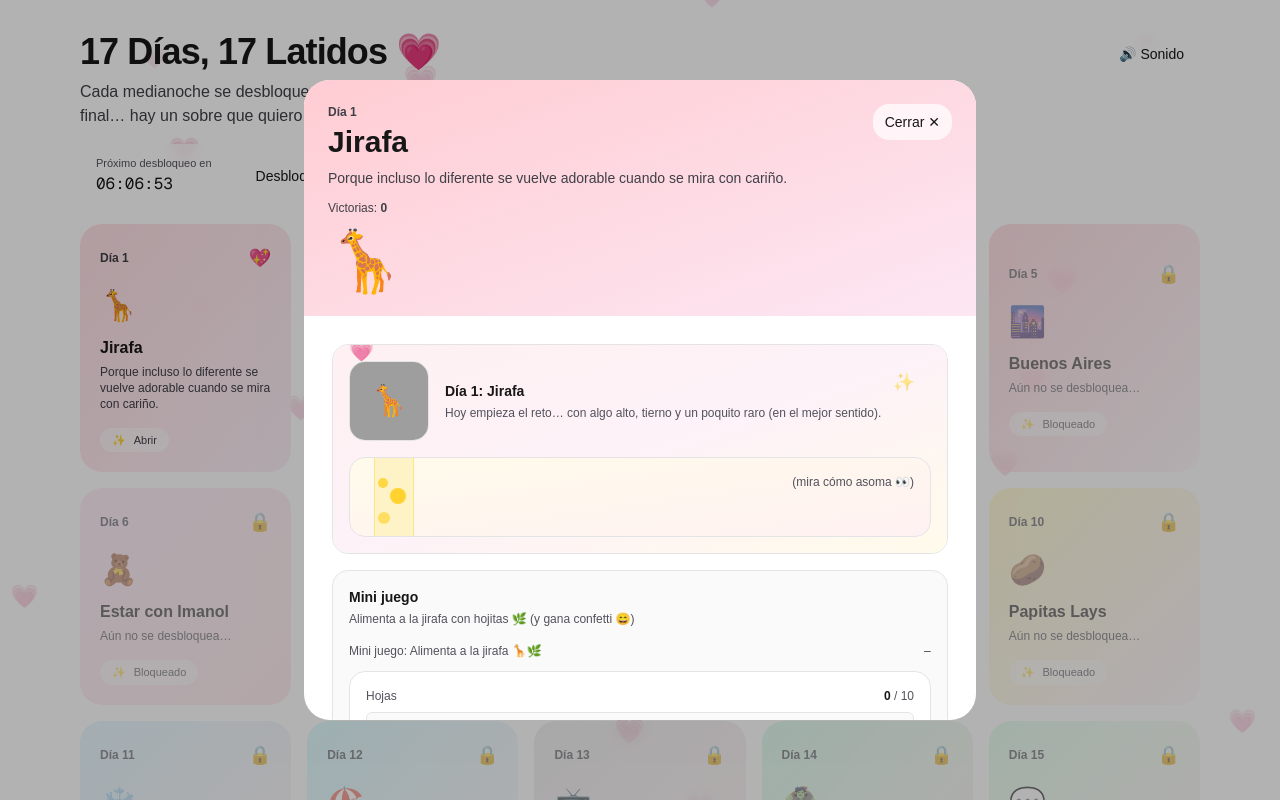
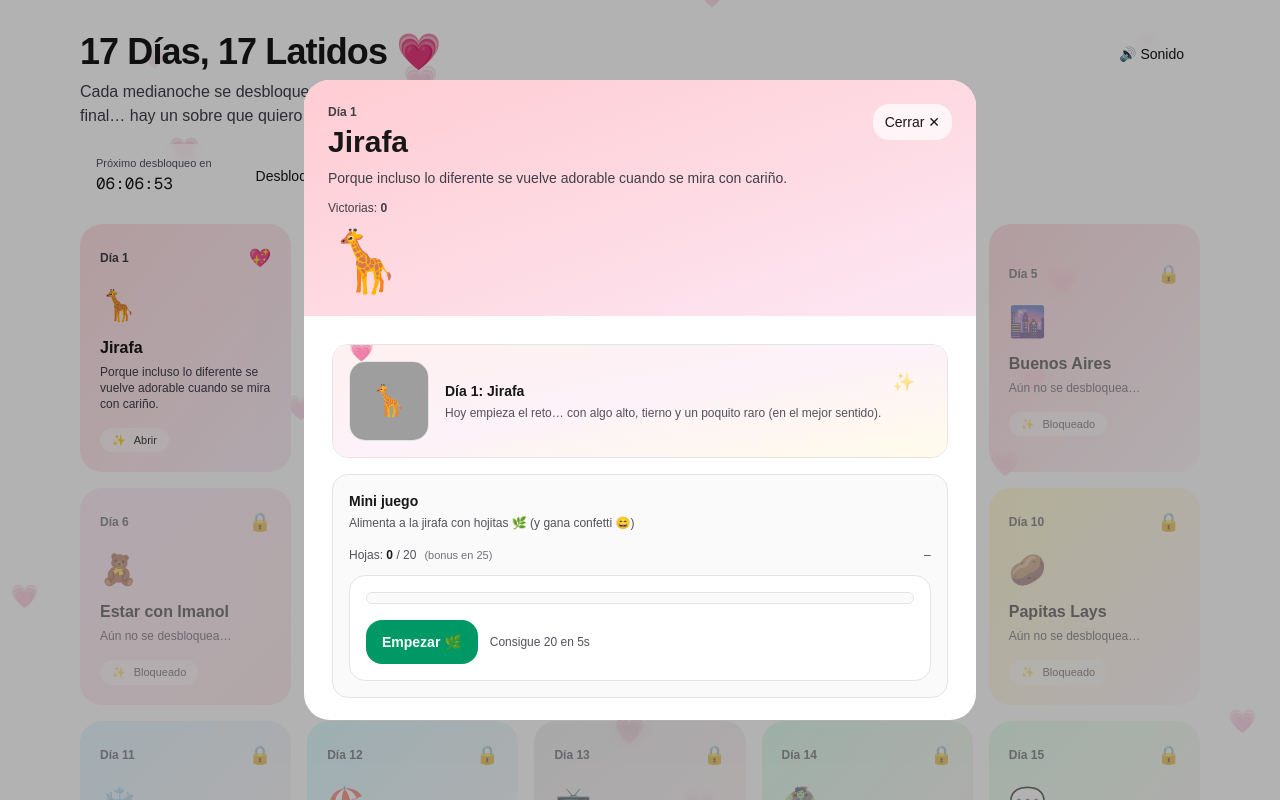
Before and after one commit to DiegoDIOSES/sanvalentin-17, a Next.js app: page / in a window 1280 px wide. Both pictures are taken after a click on the button 185 px from the left and 347 px from the top of the page. Shown: the top 800 px of the page. Built offline with nearby package versions, Linux system fonts and the light colour scheme; grey boxes are pictures that could not be loaded.

Commit message:
Ajuste jirafa

```diff
--- a/app/components/DayScenes/Day01Giraffe.tsx
+++ b/app/components/DayScenes/Day01Giraffe.tsx
@@ -50,35 +50,6 @@ export default function Day01Giraffe() {
           </div>
         </div>
       </div>
-
-      {/* “Cuello” animado asomándose */}
-      <div className="relative mt-4 h-20 overflow-hidden rounded-2xl border border-zinc-200 bg-gradient-to-br from-amber-50 to-rose-50">
-        <motion.div
-          className="absolute -bottom-10 left-6 h-40 w-10 rounded-full border border-amber-200 bg-amber-100"
-          animate={{ y: [18, 0, 18] }}
-          transition={{ duration: 2.8, repeat: Infinity, ease: "easeInOut" }}
-        />
-        {/* Manchitas */}
-        <motion.div
-          className="absolute bottom-3 left-7 h-3 w-3 rounded-full bg-amber-300"
-          animate={{ opacity: [0.5, 1, 0.5] }}
-          transition={{ duration: 1.6, repeat: Infinity }}
-        />
-        <motion.div
-          className="absolute bottom-8 left-10 h-4 w-4 rounded-full bg-amber-300"
-          animate={{ opacity: [0.5, 1, 0.5] }}
-          transition={{ duration: 1.9, repeat: Infinity }}
-        />
-        <motion.div
-          className="absolute bottom-12 left-7 h-2.5 w-2.5 rounded-full bg-amber-300"
-          animate={{ opacity: [0.5, 1, 0.5] }}
-          transition={{ duration: 2.2, repeat: Infinity }}
-        />
-
-        <div className="absolute right-4 top-4 text-xs text-zinc-600">
-          (mira cómo asoma 👀)
-        </div>
-      </div>
     </div>
   );
 }
--- a/app/components/MicroGames/Day01FeedGiraffe.tsx
+++ b/app/components/MicroGames/Day01FeedGiraffe.tsx
@@ -4,16 +4,20 @@ import { useEffect, useRef, useState } from "react";
 import { motion, AnimatePresence } from "framer-motion";
 
 export default function Day01FeedGiraffe({ onWin }: { onWin: () => void }) {
-  const GOAL = 10;
-  const DURATION = 6000;
+  const GOAL = 20; // ✅ confetti al llegar a 20
+  const BONUS = 25; // ✅ jirafa aparece al llegar a 25
+  const DURATION = 5000; // ✅ 5 segundos
 
   const [active, setActive] = useState(false);
   const [timeLeft, setTimeLeft] = useState(0);
   const [leaves, setLeaves] = useState(0);
+
   const [won, setWon] = useState(false);
+  const [bonus, setBonus] = useState(false);
 
   const startRef = useRef<number>(0);
   const wonRef = useRef(false);
+  const bonusRef = useRef(false);
 
   useEffect(() => {
     if (!active) return;
@@ -22,29 +26,35 @@ export default function Day01FeedGiraffe({ onWin }: { onWin: () => void }) {
     const t = setInterval(() => {
       const left = Math.max(0, DURATION - (Date.now() - startRef.current));
       setTimeLeft(left);
-
-      if (left === 0) {
-        setActive(false);
-      }
+      if (left === 0) setActive(false);
     }, 40);
 
     return () => clearInterval(t);
   }, [active]);
 
+  const startGame = () => {
+    wonRef.current = false;
+    bonusRef.current = false;
+    setWon(false);
+    setBonus(false);
+    setLeaves(0);
+    setTimeLeft(DURATION);
+    setActive(true);
+  };
+
   const triggerWin = () => {
     if (wonRef.current) return;
     wonRef.current = true;
     setWon(true);
-    setActive(false);
-    onWin();
+    onWin(); // ✅ confetti + sonido (lo hace DayModal)
   };
 
-  const startGame = () => {
-    wonRef.current = false;
-    setWon(false);
-    setLeaves(0);
-    setTimeLeft(DURATION);
-    setActive(true);
+  const triggerBonus = () => {
+    if (bonusRef.current) return;
+    bonusRef.current = true;
+    setBonus(true);
+    // se oculta sola luego de un ratito
+    setTimeout(() => setBonus(false), 1600);
   };
 
   const addLeaf = () => {
@@ -53,37 +63,38 @@ export default function Day01FeedGiraffe({ onWin }: { onWin: () => void }) {
     setLeaves((prev) => {
       const next = prev + 1;
 
-      // ✅ GANA INMEDIATO al llegar a la meta
-      if (next >= GOAL) {
-        // pequeño delay para que se vea el “10/10” en UI
-        setTimeout(() => triggerWin(), 120);
-        return GOAL;
+      // ✅ Gana al llegar a 20 (pero puedes seguir hasta 25 si te da tiempo)
+      if (next >= GOAL && !wonRef.current) {
+        setTimeout(() => triggerWin(), 80);
       }
 
-      return next;
+      // ✅ Bonus al llegar a 25: aparece jirafa desde esquina
+      if (next >= BONUS && !bonusRef.current) {
+        setTimeout(() => triggerBonus(), 60);
+      }
+
+      return Math.min(next, BONUS);
     });
   };
 
   return (
     <div className="mt-4">
+      {/* Barra de progreso + tiempo */}
       <div className="flex items-center justify-between text-xs text-zinc-600">
-        <span>Mini juego: Alimenta a la jirafa 🦒🌿</span>
+        <span>
+          Hojas: <span className="font-semibold text-zinc-900">{leaves}</span> /{" "}
+          {GOAL}
+          <span className="ml-2 text-[11px] text-zinc-500">
+            (bonus en {BONUS})
+          </span>
+        </span>
         <span className="font-mono">
           {active ? `${Math.ceil(timeLeft / 1000)}s` : "—"}
         </span>
       </div>
 
-      <div className="mt-3 rounded-2xl border border-zinc-200 bg-white p-4 overflow-hidden">
-        {/* barra */}
-        <div className="flex items-center justify-between text-xs text-zinc-600">
-          <span>Hojas</span>
-          <span>
-            <span className="font-semibold text-zinc-900">{leaves}</span> /{" "}
-            {GOAL}
-          </span>
-        </div>
-
-        <div className="mt-2 h-3 rounded-full bg-zinc-50 border border-zinc-200 overflow-hidden">
+      <div className="mt-3 rounded-2xl border border-zinc-200 bg-white p-4 overflow-hidden relative">
+        <div className="h-3 rounded-full bg-zinc-50 border border-zinc-200 overflow-hidden">
           <motion.div
             className="h-full bg-emerald-500"
             animate={{ width: `${Math.min(100, (leaves / GOAL) * 100)}%` }}
@@ -91,40 +102,41 @@ export default function Day01FeedGiraffe({ onWin }: { onWin: () => void }) {
           />
         </div>
 
-        {/* zona de acción */}
+        {/* Botón principal */}
         <div className="mt-4 flex items-center gap-3">
           <button
             onClick={() => (active ? addLeaf() : startGame())}
             className="rounded-2xl bg-emerald-600 text-white px-4 py-3 text-sm font-semibold"
           >
-            {active ? "🌿 dar hoja" : "Empezar 🌿"}
+            {active ? "🌿 +1" : "Empezar 🌿"}
           </button>
 
-          <motion.div
-            className="rounded-2xl bg-zinc-900 text-white px-4 py-3 text-sm font-semibold select-none"
-            animate={active ? { scale: [1, 1.03, 1] } : { scale: 1 }}
-            transition={{ duration: 0.9, repeat: active ? Infinity : 0 }}
-          >
-            🦒 ñom
-          </motion.div>
+          {/* Estado elegante (sin “ñom”) */}
+          <div className="text-xs text-zinc-600">
+            {won ? (
+              <span className="font-semibold text-zinc-900">Completado 💗</span>
+            ) : (
+              <span>
+                Consigue {GOAL} en {DURATION / 1000}s
+              </span>
+            )}
+          </div>
+        </div>
 
-          <AnimatePresence>
-            {won && (
-              <motion.div
-                className="ml-auto text-sm font-semibold text-zinc-900"
-                initial={{ opacity: 0, y: 6 }}
-                animate={{ opacity: 1, y: 0 }}
-                exit={{ opacity: 0, y: 6 }}
-              >
-                ¡Le encantó! 💗
-              </motion.div>
-            )}
-          </AnimatePresence>
-        </div>
-      </div>
-
-      <div className="mt-2 text-[11px] text-zinc-600">
-        Meta: 10 hojas en 6 segundos ✨
+        {/* ✅ Bonus: jirafa entra desde esquina */}
+        <AnimatePresence>
+          {bonus && (
+            <motion.div
+              className="fixed bottom-6 right-6 z-[9999] text-6xl pointer-events-none"
+              initial={{ x: 160, y: 160, rotate: 12, opacity: 0 }}
+              animate={{ x: 0, y: 0, rotate: 0, opacity: 1 }}
+              exit={{ x: 180, y: 180, rotate: 10, opacity: 0 }}
+              transition={{ type: "spring", stiffness: 180, damping: 16 }}
+            >
+              🦒
+            </motion.div>
+          )}
+        </AnimatePresence>
       </div>
     </div>
   );
```
